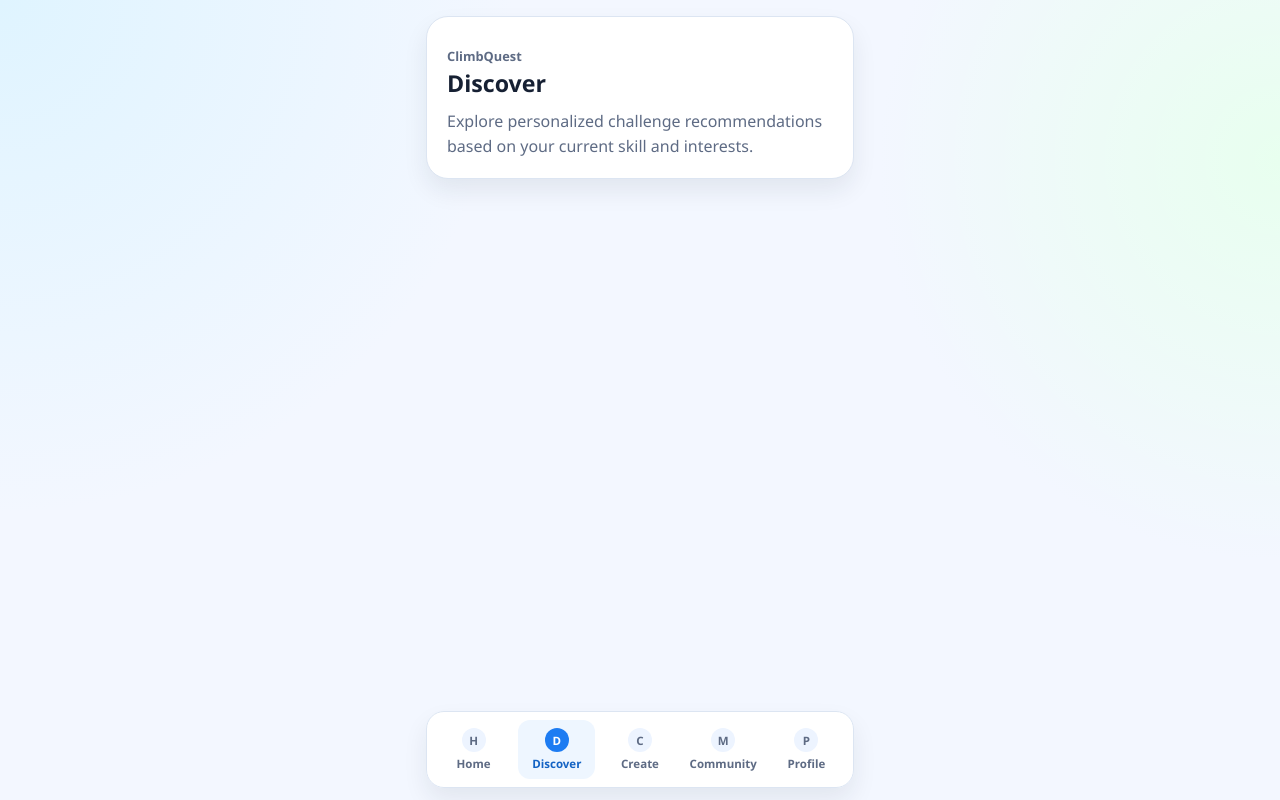
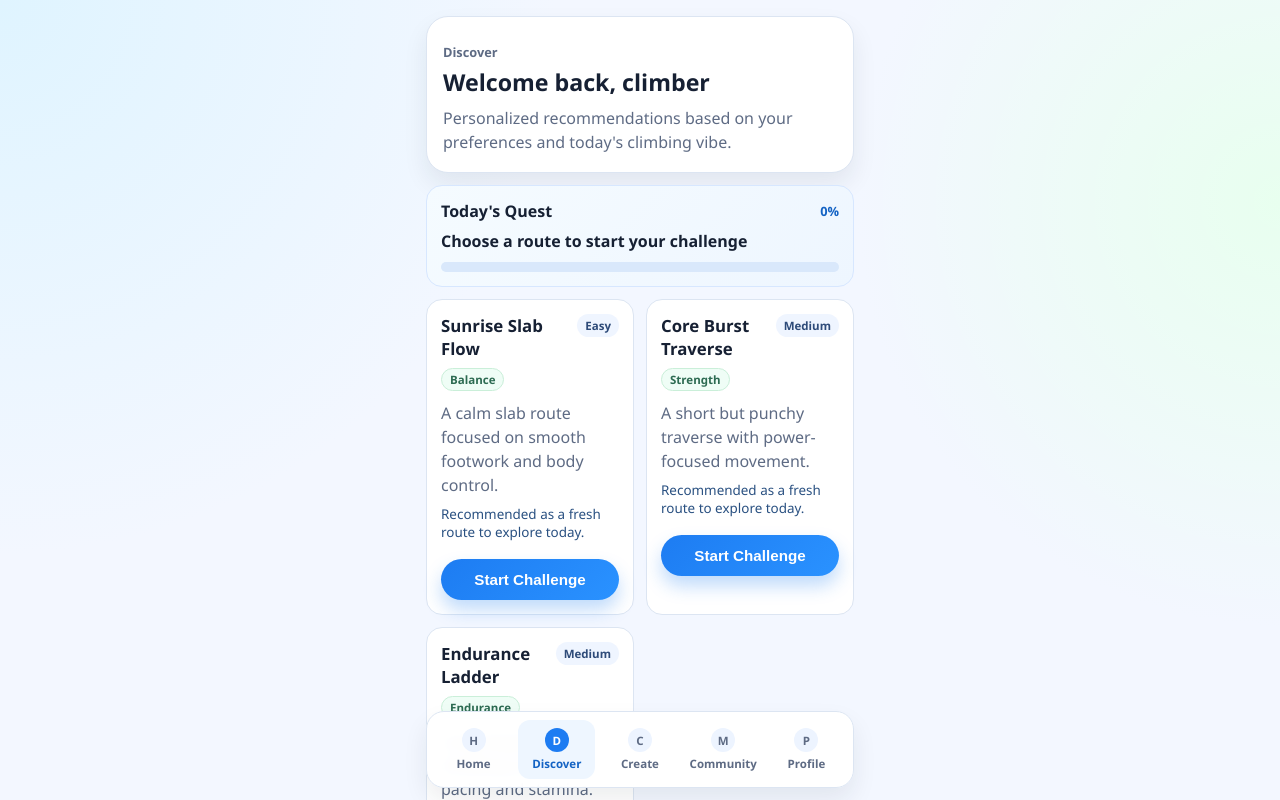
Before and after one commit to XYMMM000/CPT208-coursework, a React (Vite) app in the folder demo/: page /discover in a window 1280 px wide. Shown: the top 800 px of the page. Built offline with nearby package versions, Linux system fonts and the light colour scheme.

Commit message:
create web app

```diff
--- a/demo/src/pages/DiscoverPage.jsx
+++ b/demo/src/pages/DiscoverPage.jsx
@@ -1,10 +1,201 @@
-import PageTemplate from "./PageTemplate";
+import { useMemo, useState } from "react";
+
+const ONBOARDING_STORAGE_KEY = "climbquest_onboarding_preferences";
+
+// Mock route data for the recommendation cards.
+const mockRoutes = [
+  {
+    id: "route-1",
+    name: "Sunrise Slab Flow",
+    difficulty: "Easy",
+    style: "Balance",
+    description: "A calm slab route focused on smooth footwork and body control.",
+    matchRules: { level: "Beginner", style: "Balance", goal: "Learn" }
+  },
+  {
+    id: "route-2",
+    name: "Core Burst Traverse",
+    difficulty: "Medium",
+    style: "Strength",
+    description: "A short but punchy traverse with power-focused movement.",
+    matchRules: { level: "Intermediate", style: "Strength", goal: "Challenge" }
+  },
+  {
+    id: "route-3",
+    name: "Endurance Ladder",
+    difficulty: "Medium",
+    style: "Endurance",
+    description: "Long sequence climbing to build pacing and stamina.",
+    matchRules: {
+      level: "Intermediate",
+      style: "Endurance",
+      goal: "Improve technique"
+    }
+  },
+  {
+    id: "route-4",
+    name: "Technique Maze",
+    difficulty: "Hard",
+    style: "Technique",
+    description: "Precision-heavy moves that reward patience and smart sequencing.",
+    matchRules: { level: "Advanced", style: "Technique", goal: "Improve technique" }
+  },
+  {
+    id: "route-5",
+    name: "Fun Team Circuit",
+    difficulty: "Easy",
+    style: "Fun",
+    description: "A social circuit designed for playful climbs with friends.",
+    matchRules: { level: "Beginner", style: "Fun", goal: "Socialize" }
+  }
+];
+
+function readUserPreferences() {
+  try {
+    const rawValue = localStorage.getItem(ONBOARDING_STORAGE_KEY);
+    if (!rawValue) return { level: "", style: "", goal: "" };
+
+    const parsed = JSON.parse(rawValue);
+    return {
+      level: parsed.level || "",
+      style: parsed.style || "",
+      goal: parsed.goal || ""
+    };
+  } catch {
+    return { level: "", style: "", goal: "" };
+  }
+}
+
+function scoreRoute(route, preferences) {
+  let score = 0;
+
+  if (route.matchRules.level === preferences.level) score += 2;
+  if (route.matchRules.style === preferences.style) score += 2;
+  if (route.matchRules.goal === preferences.goal) score += 2;
+
+  return score;
+}
+
+function buildReason(route, preferences) {
+  const reasons = [];
+
+  if (preferences.level && route.matchRules.level === preferences.level) {
+    reasons.push(`matches your ${preferences.level} level`);
+  }
+  if (preferences.style && route.matchRules.style === preferences.style) {
+    reasons.push(`fits your ${preferences.style.toLowerCase()} style`);
+  }
+  if (preferences.goal && route.matchRules.goal === preferences.goal) {
+    reasons.push(`supports your goal to ${preferences.goal.toLowerCase()}`);
+  }
+
+  if (reasons.length === 0) {
+    return "Recommended as a fresh route to explore today.";
+  }
+
+  return `Recommended because it ${reasons.join(" and ")}.`;
+}
+
+function getStartProgressByDifficulty(difficulty) {
+  if (difficulty === "Easy") return 30;
+  if (difficulty === "Medium") return 20;
+  return 12;
+}
 
 export default function DiscoverPage() {
+  // Read onboarding preferences once for this page.
+  const preferences = useMemo(() => readUserPreferences(), []);
+
+  // Build the top 3 recommendations using simple scoring based on preferences.
+  const recommendedRoutes = useMemo(() => {
+    return [...mockRoutes]
+      .sort(
+        (a, b) => scoreRoute(b, preferences) - scoreRoute(a, preferences)
+      )
+      .slice(0, 3)
+      .map((route) => ({
+        ...route,
+        recommendationReason: buildReason(route, preferences)
+      }));
+  }, [preferences]);
+
+  // Track which route the user starts as today's active quest.
+  const [activeQuestId, setActiveQuestId] = useState(null);
+  const [challengeProgress, setChallengeProgress] = useState(0);
+
+  const activeQuest = recommendedRoutes.find((route) => route.id === activeQuestId);
+
+  function handleStartChallenge(route) {
+    setActiveQuestId(route.id);
+    setChallengeProgress(getStartProgressByDifficulty(route.difficulty));
+  }
+
   return (
-    <PageTemplate
-      title="Discover"
-      description="Explore personalized challenge recommendations based on your current skill and interests."
-    />
+    <section className="cq-reco-page">
+      <header className="cq-reco-header">
+        <p className="cq-page-eyebrow">Discover</p>
+        <h2>Welcome back, climber</h2>
+        <p>
+          Personalized recommendations based on your preferences and today&apos;s
+          climbing vibe.
+        </p>
+      </header>
+
+      {/* Conditional text: if we have onboarding choices, show the current profile summary. */}
+      {(preferences.level || preferences.style || preferences.goal) && (
+        <p className="cq-reco-profile-note">
+          Your profile: {preferences.level || "Any level"} /{" "}
+          {preferences.style || "Any style"} / {preferences.goal || "Any goal"}
+        </p>
+      )}
+
+      <section className="cq-todays-quest" aria-label="Today's quest">
+        <div className="cq-todays-quest-head">
+          <h3>Today&apos;s Quest</h3>
+          <span>{challengeProgress}%</span>
+        </div>
+
+        <p className="cq-todays-quest-title">
+          {activeQuest ? activeQuest.name : "Choose a route to start your challenge"}
+        </p>
+
+        {/* Challenge progress bar updates when user starts a route. */}
+        <div className="cq-quest-progress-track" aria-label="Challenge progress">
+          <div
+            className="cq-quest-progress-fill"
+            style={{ width: `${challengeProgress}%` }}
+          />
+        </div>
+      </section>
+
+      <section className="cq-route-grid" aria-label="Recommended routes">
+        {recommendedRoutes.map((route) => {
+          const isActiveRoute = activeQuestId === route.id;
+
+          return (
+            <article key={route.id} className="cq-route-card">
+              <div className="cq-route-top-row">
+                <h3>{route.name}</h3>
+                <span className="cq-route-difficulty">{route.difficulty}</span>
+              </div>
+
+              <span className="cq-route-style-tag">{route.style}</span>
+
+              <p className="cq-route-description">{route.description}</p>
+              <p className="cq-route-reason">{route.recommendationReason}</p>
+
+              <button
+                type="button"
+                className="cq-primary-btn cq-route-btn"
+                onClick={() => handleStartChallenge(route)}
+                disabled={isActiveRoute}
+              >
+                {isActiveRoute ? "Challenge Started" : "Start Challenge"}
+              </button>
+            </article>
+          );
+        })}
+      </section>
+    </section>
   );
 }
--- a/demo/src/styles/climbquest.css
+++ b/demo/src/styles/climbquest.css
@@ -84,6 +84,155 @@ a {
   margin: 10px 0 0;
   color: var(--cq-text-soft);
   line-height: 1.55;
+}
+
+/* Personalized recommendation page */
+.cq-reco-page {
+  display: grid;
+  gap: 12px;
+}
+
+.cq-reco-header {
+  background: var(--cq-surface);
+  border: 1px solid var(--cq-border);
+  border-radius: var(--cq-radius-lg);
+  box-shadow: var(--cq-shadow);
+  padding: 18px 16px;
+}
+
+.cq-reco-header h2 {
+  margin: 4px 0 0;
+  font-size: 1.45rem;
+}
+
+.cq-reco-header p {
+  margin: 8px 0 0;
+  color: var(--cq-text-soft);
+  line-height: 1.5;
+}
+
+.cq-reco-profile-note {
+  margin: 0;
+  border: 1px dashed #bdd7fb;
+  border-radius: 12px;
+  background: #f4f9ff;
+  padding: 10px 12px;
+  font-size: 0.82rem;
+  color: #2f4b76;
+}
+
+.cq-todays-quest {
+  background: linear-gradient(135deg, #f5fbff, #eef6ff);
+  border: 1px solid #d7e7ff;
+  border-radius: var(--cq-radius-md);
+  padding: 14px;
+}
+
+.cq-todays-quest-head {
+  display: flex;
+  justify-content: space-between;
+  align-items: center;
+}
+
+.cq-todays-quest-head h3 {
+  margin: 0;
+  font-size: 1rem;
+}
+
+.cq-todays-quest-head span {
+  font-size: 0.8rem;
+  font-weight: 700;
+  color: var(--cq-primary-strong);
+}
+
+.cq-todays-quest-title {
+  margin: 8px 0 0;
+  font-weight: 600;
+}
+
+.cq-quest-progress-track {
+  margin-top: 10px;
+  width: 100%;
+  height: 10px;
+  border-radius: 999px;
+  background: #d9e8fb;
+  overflow: hidden;
+}
+
+.cq-quest-progress-fill {
+  height: 100%;
+  border-radius: 999px;
+  background: linear-gradient(135deg, #1d7cf2, #23adff);
+  transition: width 220ms ease;
+}
+
+.cq-route-grid {
+  display: grid;
+  gap: 12px;
+}
+
+.cq-route-card {
+  background: var(--cq-surface);
+  border: 1px solid var(--cq-border);
+  border-radius: var(--cq-radius-md);
+  padding: 14px;
+}
+
+.cq-route-top-row {
+  display: flex;
+  justify-content: space-between;
+  align-items: flex-start;
+  gap: 10px;
+}
+
+.cq-route-top-row h3 {
+  margin: 0;
+  font-size: 1.05rem;
+}
+
+.cq-route-difficulty {
+  border-radius: 999px;
+  background: #eff5ff;
+  padding: 4px 8px;
+  font-size: 0.72rem;
+  font-weight: 700;
+  color: #2e4b79;
+}
+
+.cq-route-style-tag {
+  display: inline-block;
+  margin-top: 8px;
+  border-radius: 999px;
+  background: #effdf6;
+  border: 1px solid #caefd9;
+  padding: 3px 8px;
+  font-size: 0.72rem;
+  font-weight: 700;
+  color: #2d6b52;
+}
+
+.cq-route-description {
+  margin: 10px 0 0;
+  color: var(--cq-text-soft);
+  line-height: 1.5;
+}
+
+.cq-route-reason {
+  margin: 8px 0 0;
+  font-size: 0.84rem;
+  color: #295081;
+}
+
+.cq-route-btn {
+  margin-top: 12px;
+  width: 100%;
+  justify-content: center;
+}
+
+.cq-route-btn:disabled {
+  opacity: 0.65;
+  cursor: not-allowed;
+  box-shadow: none;
 }
 
 /* Bottom tab navigation (mobile-first) */
@@ -343,7 +492,7 @@ a {
 .cq-nav-mock {
   margin-top: 14px;
   position: relative;
-  padding-bottom: 34px;
+  padding-bottom: 20px;
   animation: cq-fade-up 440ms ease both;
 }
 
@@ -351,7 +500,7 @@ a {
   border-radius: 20px;
   border: 1px solid #d7e3f5;
   background: linear-gradient(180deg, #f8fbff, #eef4fb);
-  padding: 12px;
+  padding: 12px 12px 92px;
   box-shadow: 0 12px 22px rgba(23, 42, 74, 0.1);
 }
 
@@ -403,7 +552,7 @@ a {
   position: absolute;
   left: 10px;
   right: 10px;
-  bottom: 0;
+  bottom: 10px;
 }
 
 .cq-nav-mock-item {
@@ -613,4 +762,8 @@ a {
   .cq-option-grid {
     grid-template-columns: repeat(3, minmax(0, 1fr));
   }
+
+  .cq-route-grid {
+    grid-template-columns: repeat(2, minmax(0, 1fr));
+  }
 }
```
